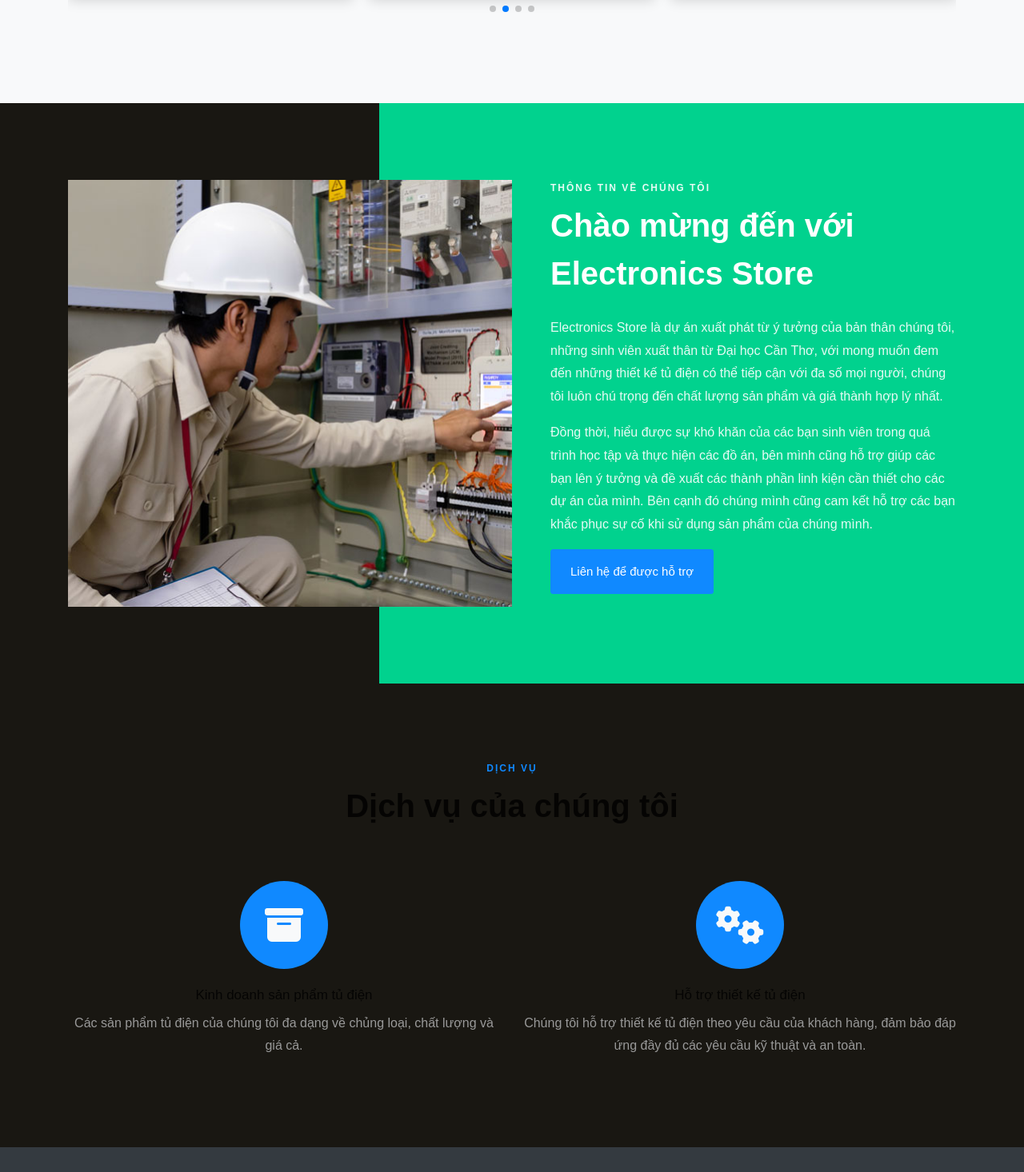
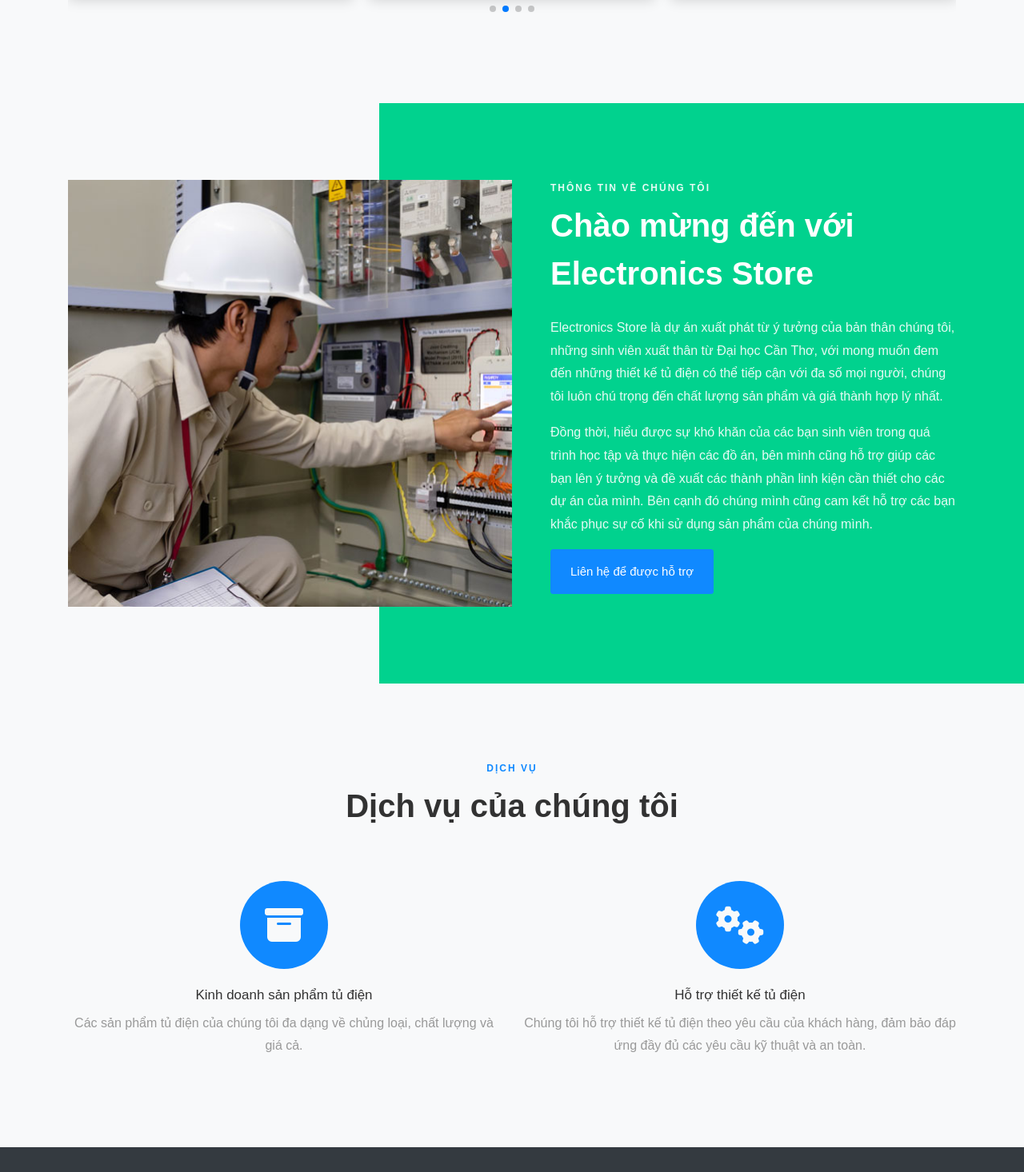
Before and after one commit to VanTuoi/electronics-store, a React (Vite) app: page / in a window 1280 px wide. Shown: the part 1704-3170 px from the top of the page at 80% size. Built offline with nearby package versions, Linux system fonts and the light colour scheme.

Commit message:
fix: change background

```diff
--- a/src/components/pages/home/About.tsx
+++ b/src/components/pages/home/About.tsx
@@ -1,5 +1,5 @@
 export const About = () => (
-    <section className="ftco-section ftco-about">
+    <section className="ftco-section ftco-about bg-light">
         <div className="container">
             <div className="row no-gutters">
                 <div
--- a/src/components/pages/home/Services.tsx
+++ b/src/components/pages/home/Services.tsx
@@ -1,5 +1,5 @@
 export const Services = () => (
-    <section className="ftco-section">
+    <section className="ftco-section bg-light">
         <div className="container">
             <div className="row justify-content-center mb-5">
                 <div className="col-md-7 text-center heading-section ">
```
